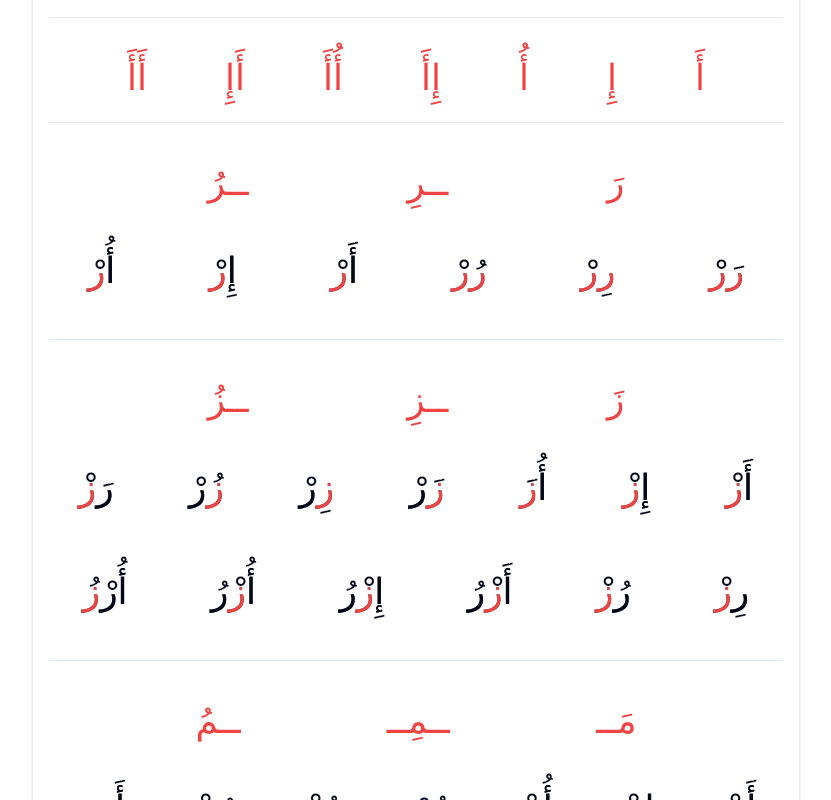
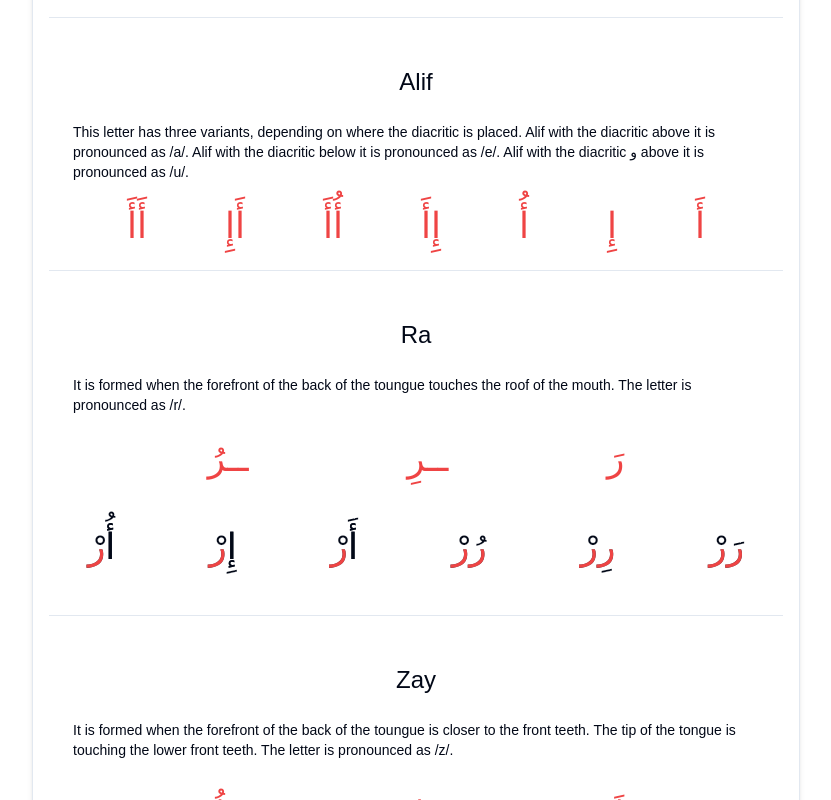
Before and after one commit to BBjamaat/learning-arabic-letters, a Next.js app: page / in a window 1280 px wide. Shown: the part 500-1300 px from the top of the page, without its empty margins (224-1055 px from the left). Built offline with nearby package versions, Linux system fonts and the light colour scheme.

Commit message:
add descriptions

```diff
--- a/assets/alphabet.json
+++ b/assets/alphabet.json
@@ -1,7 +1,7 @@
 [
     {
         "letter": "ا",
-        "traslation": "aliph"
+        "traslation": "alif"
     },
     {
         "letter": "ب",
--- a/assets/letters.json
+++ b/assets/letters.json
@@ -1,7 +1,7 @@
 [
     {
         "letter": "ا",
-        "description": "",
+        "description": "This letter has three variants, depending on where the diacritic is placed. Alif with the diacritic above it is pronounced as /a/. Alif with the diacritic below it is pronounced as /e/. Alif with the diacritic و above it is pronounced as /u/.",
         "examples": [
             "أَ",
             "إِ",
@@ -15,7 +15,7 @@
     },
     {
         "letter": "ر",
-        "description": "",
+        "description": "It is formed when the forefront of the back of the toungue touches the roof of the mouth. The letter is pronounced as /r/.",
         "examples": [
             "رَ",
             "ــرِ",
@@ -32,7 +32,7 @@
     },
     {
         "letter": "ز",
-        "description": "",
+        "description": "It is formed when the forefront of the back of the toungue is closer to the front teeth. The tip of the tongue is touching the lower front teeth. The letter is pronounced as /z/.",
         "examples": [
             "زَ",
             "ــزِ",
@@ -56,7 +56,7 @@
     },
     {
         "letter": "م",
-        "description": "",
+        "description": "It is formed when the lips are closed. The letter is pronounced as /m/.",
         "examples": [
             "مَــ",
             "ــمِــ",
@@ -81,7 +81,7 @@
     },
     {
         "letter": "ت",
-        "description": "",
+        "description": "It is formed when the forefront of the back of the toungue touches the base of the front upper teeth. The letter is pronounced as /t/.",
         "examples": [
             "تَــ",
             "ــتِــ",
@@ -106,7 +106,7 @@
     },
     {
         "letter": "ن",
-        "description": "",
+        "description": "It is formed when the forefront of the back of the toungue touches the upper front teeth. The letter is pronounced as /n/.",
         "examples": [
             "نَــ",
             "ــنِــ",
@@ -134,7 +134,7 @@
     },
     {
         "letter": "ي",
-        "description": "",
+        "description": "It is formed when the middle of the tongue is raised to the middle of the roof of the mouth, but does not touch it. The letter is pronounced as /y/.",
         "examples": [
             "يَــ",
             "ــيِــ",
@@ -160,7 +160,7 @@
     },
     {
         "letter": "ب",
-        "description": "",
+        "description": "It is formed when the lips are closed. The letter is pronounced as /b/.",
         "examples": [
             "بَــ",
             "ــبِــ",
@@ -186,7 +186,7 @@
     },
     {
         "letter": "ك",
-        "description": "",
+        "description": "It is formed when the root of the tongue touches the hard palate. The letter is pronounced as /k/.",
         "examples": [
             "كَــ",
             "ــكِــ",
@@ -218,7 +218,7 @@
     },
     {
         "letter": "ل",
-        "description": "",
+        "description": "It is formed when the forefront of the back of the toungue touches the front of the hard palate. The letter is pronounced as /l/.",
         "examples": [
             "لَــ",
             "ــلِــ",
@@ -252,7 +252,7 @@
     },
     {
         "letter": "و",
-        "description": "",
+        "description": "It is formed between the lips, but they are not closed. The letter is pronounced as /w/.",
         "examples": [
             "وَ",
             "ــوِ",
@@ -283,7 +283,7 @@
     },
     {
         "letter": "ه",
-        "description": "",
+        "description": "It is formed in the lower part of the throat. The letter is pronounced as /h/.",
         "examples": [
             "هَــ",
             "ــهِــ",
@@ -315,7 +315,7 @@
     },
     {
         "letter": "ف",
-        "description": "",
+        "description": "It is formed when the tips of the upper front teeth touch the inner part of the lower lip. The letter is pronounced as /f/.",
         "examples": [
             "فَــ",
             "ــفِــ",
@@ -348,7 +348,7 @@
     },
     {
         "letter": "ق",
-        "description": "",
+        "description": "It is formed when the root of the tongue touches the soft palate. The letter is pronounced as /q/.",
         "examples": [
             "قَــ",
             "ــقِــ",
@@ -381,7 +381,7 @@
     },
     {
         "letter": "ش",
-        "description": "",
+        "description": "It is formed when the middle of the tongue is raised to the middle of the roof of the mouth, but does not touch it. The letter is pronounced as /sh/.",
         "examples": [
             "شَــ",
             "ــشِــ",
@@ -413,7 +413,7 @@
     },
     {
         "letter": "س",
-        "description": "",
+        "description": "It is formed when the forefront of the back of the toungue is closer to the front teeth. The tip of the tongue is touching the lower front teeth. The letter is pronounced as /s/.",
         "examples": [
             "سَــ",
             "ــسِــ",
@@ -442,7 +442,7 @@
     },
     {
         "letter": "ث",
-        "description": "",
+        "description": "It is formed when the forefront of the back of the toungue touches the tips of the upper front teeth. The letter is pronounced as 'th' as in /think/.",
         "examples": [
             "ثَــ",
             "ــثِــ",
@@ -479,7 +479,7 @@
     },
     {
         "letter": "ص",
-        "description": "",
+        "description": "It is formed when the forefront of the back of the toungue is closer to the front teeth. The tip of the tongue is touching the lower front teeth. The letter is pronounced as /s/.",
         "examples": [
             "صَــ",
             "ــصِــ",
@@ -506,7 +506,7 @@
     },
     {
         "letter": "ط",
-        "description": "",
+        "description": "It is formed when the forefront of the back of the toungue touches the base of the front upper teeth. The letter is pronounced as a heavy /t/.",
         "examples": [
             "طَــ",
             "ــطِــ",
@@ -542,7 +542,7 @@
     },
     {
         "letter": "ج",
-        "description": "",
+        "description": "It is formed when the middle of the tongue is raised to the middle of the roof of the mouth, but does not touch it. The letter is pronounced as /j/.",
         "examples": [
             "جَــ",
             "ــجِــ",
@@ -569,7 +569,7 @@
     },
     {
         "letter": "خ",
-        "description": "",
+        "description": "It is formed in the upper part of the throat. The letter is pronounced as /kh/.",
         "examples": [
             "خَــ",
             "ــخِــ",
@@ -598,7 +598,7 @@
     },
     {
         "letter": "ح",
-        "description": "",
+        "description": "It is formed in the middle part of the throat. The letter is pronounced as /h/.",
         "examples": [
             "حَــ",
             "ــحِــ",
@@ -633,7 +633,7 @@
     },
     {
         "letter": "غ",
-        "description": "",
+        "description": "It is formed in the upper part of the throat. The letter is pronounced as /gh/.",
         "examples": [
             "غَــ",
             "ــغِــ",
@@ -659,7 +659,7 @@
     },
     {
         "letter": "ع",
-        "description": "",
+        "description": "It is formed in the middle part of the throat. The letter is pronounced as ¯\\_(ツ)_/¯.",
         "examples": [
             "عَــ",
             "ــعِــ",
@@ -694,7 +694,7 @@
     },
     {
         "letter": "د",
-        "description": "",
+        "description": "It is formed when the forefront of the back of the toungue touches the base of the front upper teeth. The letter is pronounced as /d/.",
         "examples": [
             "دَ",
             "ــدِ",
@@ -728,7 +728,7 @@
     },
     {
         "letter": "ض",
-        "description": "",
+        "description": "It is formed when the left or right edge of the tongue (or both together) touches the upper front teeth. The letter is pronounced as a heavy /d/.",
         "examples": [
             "ضَــ",
             "ــضِــ",
@@ -759,7 +759,7 @@
     },
     {
         "letter": "ذ",
-        "description": "",
+        "description": "It is formed when the forefront of the back of the toungue touches the tips of the upper front teeth. The letter is pronounced as 'dh' as in /this/.",
         "examples": [
             "ذَ",
             "ــذِ",
@@ -794,7 +794,7 @@
     },
     {
         "letter": "ظ",
-        "description": "",
+        "description": "It is formed when the forefront of the back of the toungue touches the tips of the upper front teeth. The letter is pronounced as a heavy /z/.",
         "examples": [
             "ظَــ",
             "ــظِــ",
--- a/components/templates/book/sections/letters.tsx
+++ b/components/templates/book/sections/letters.tsx
@@ -1,15 +1,26 @@
 import Word from "../word/word";
 import { Separator } from "@/components/ui/separator";
 import letters from "@/assets/letters.json";
+import alphabet from "@/assets/alphabet.json";
 
 
 const SectionLetters = () => {
     return (
         <div className="flex flex-col gap-6">
             {letters.map((letter, index) => {
+                const letterName = alphabet.find((l) => l.letter === letter.letter)?.traslation;
+
                 return (<>
                     <Separator className="mb-4" key={index + "sep"} />
                     <div className="flex flex-col gap-6 font-arabic text-4xl" key={index}>
+                        <div className="w-full text-center">
+                            <span className="text-2xl capitalize">
+                                {letterName}
+                            </span>
+                        </div>
+                        <div className="w-full text-sm px-6">
+                            {letter.description}
+                        </div>
                         <div className="w-full flex justify-evenly items-center flex-row-reverse text-red-500">
                             {letter.examples.map((ex, index) => <span key={index}>{ex}</span>)}
                         </div>
```
